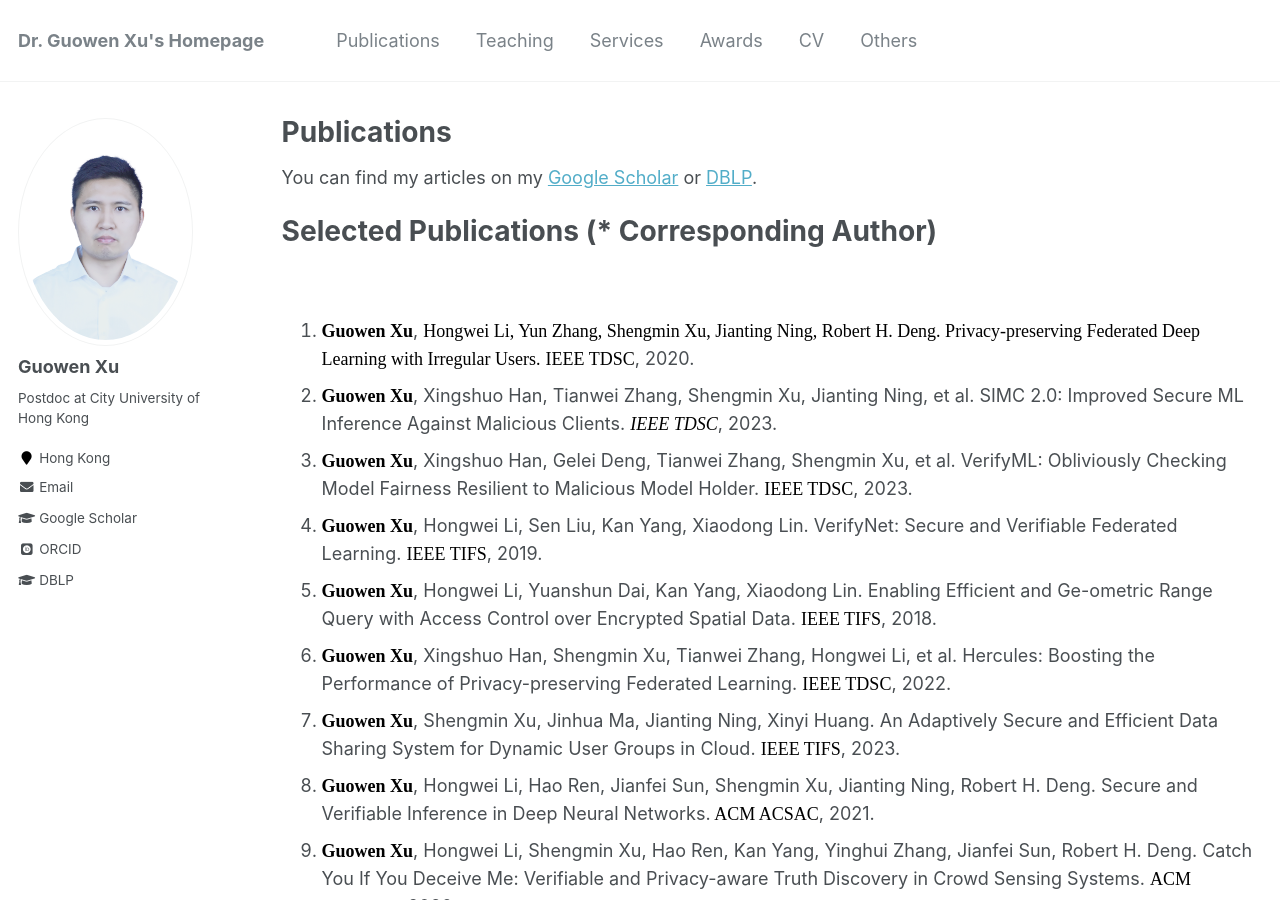
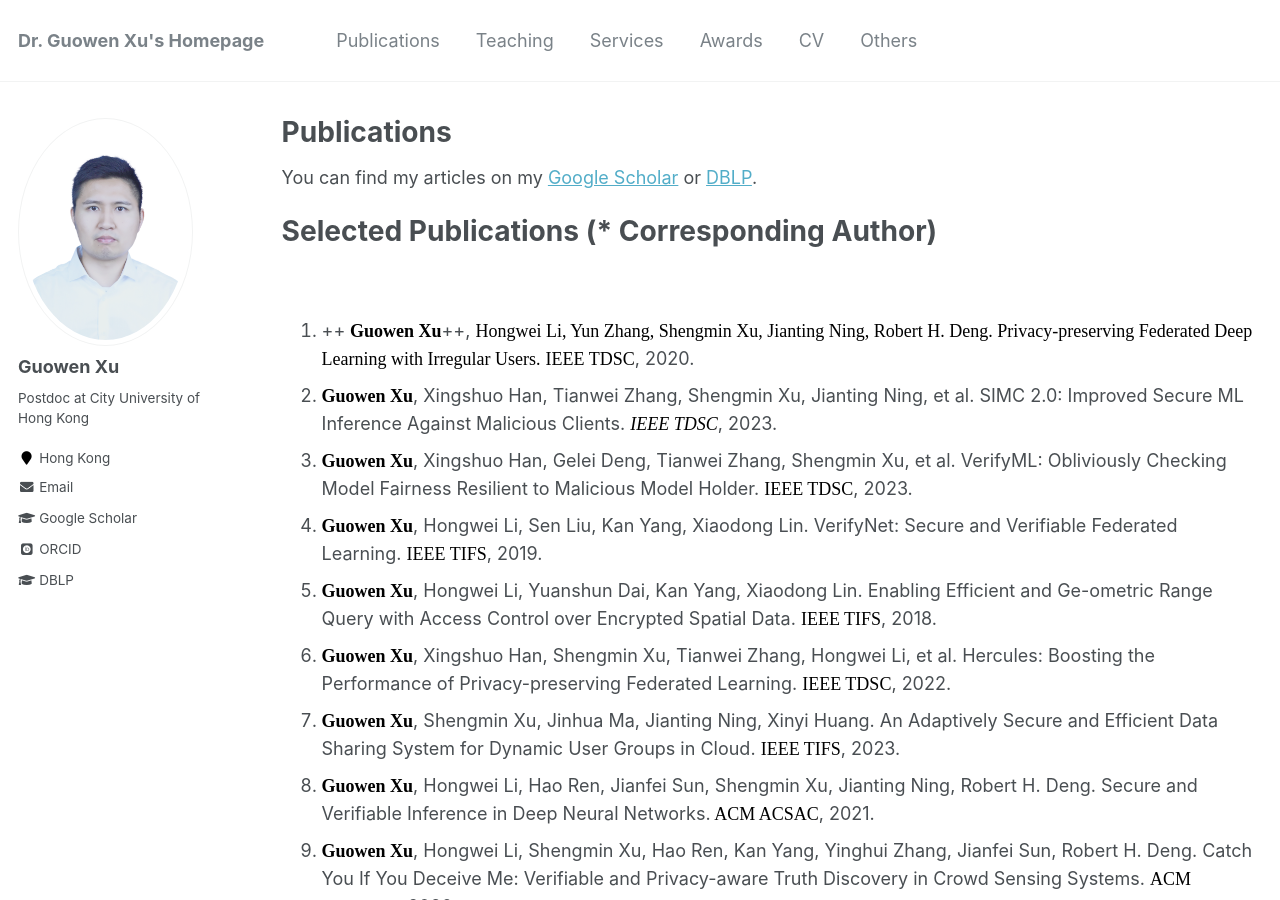
Before and after one commit to Guowen-xu/guowen-xu.github.io, a Jekyll site: the page built from _pages/publications.md, in a window 1280 px wide and 900 px high. Built offline with Jekyll 4.4.1, drawn with Linux system fonts in a browser that asks for light colours; some web fonts are replaced.

Commit message:
Update publications.md

```diff
--- a/_pages/publications.md
+++ b/_pages/publications.md
@@ -14,7 +14,7 @@ You can find my articles on my [Google Scholar](https://scholar.google.com.hk/ci
 
 
 
-1. **<font face="Times New Roman" color=black size=4> Guowen Xu</font>**, <font face="Times New Roman" color=black size=4> Hongwei Li, Yun Zhang, Shengmin Xu, Jianting Ning, Robert H. Deng. Privacy-preserving Federated Deep Learning with Irregular Users.</font> <font face="Times New Roman" color=black size=4> IEEE TDSC</font>, 2020.
+1. ++**<font face="Times New Roman" color=black size=4> Guowen Xu</font>**++, <font face="Times New Roman" color=black size=4> Hongwei Li, Yun Zhang, Shengmin Xu, Jianting Ning, Robert H. Deng. Privacy-preserving Federated Deep Learning with Irregular Users.</font> <font face="Times New Roman" color=black size=4> IEEE TDSC</font>, 2020.
 2. **<font face="Times New Roman" color=black size=4> Guowen Xu</font>**, Xingshuo Han, Tianwei Zhang, Shengmin Xu, Jianting Ning, et al. SIMC 2.0: Improved Secure ML Inference Against Malicious Clients. *<font face="Times New Roman" color=black size=4> IEEE TDSC</font>*, 2023.
 3. **<font face="Times New Roman" color=black size=4> Guowen Xu</font>**, Xingshuo Han, Gelei Deng, Tianwei Zhang, Shengmin Xu, et al. VerifyML: Obliviously Checking Model Fairness Resilient to Malicious Model Holder. <font face="Times New Roman" color=black size=4> IEEE TDSC</font>, 2023.
 4. **<font face="Times New Roman" color=black size=4> Guowen Xu</font>**, Hongwei Li, Sen Liu, Kan Yang, Xiaodong Lin. VerifyNet: Secure and Verifiable Federated Learning. <font face="Times New Roman" color=black size=4> IEEE TIFS</font>, 2019.
```
